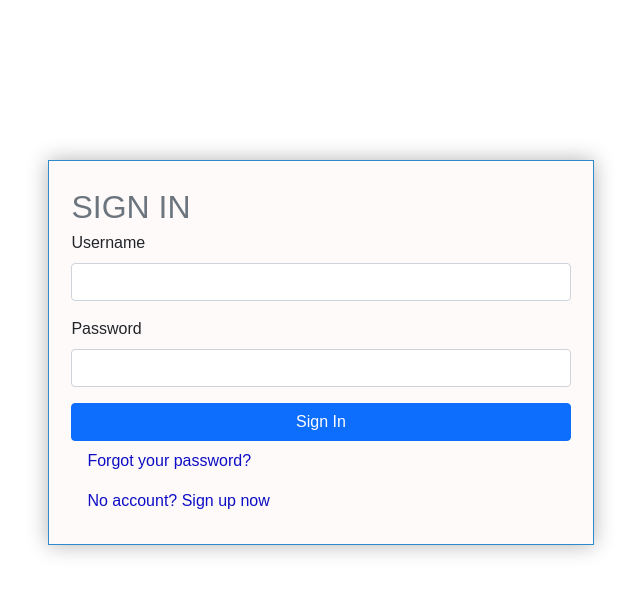
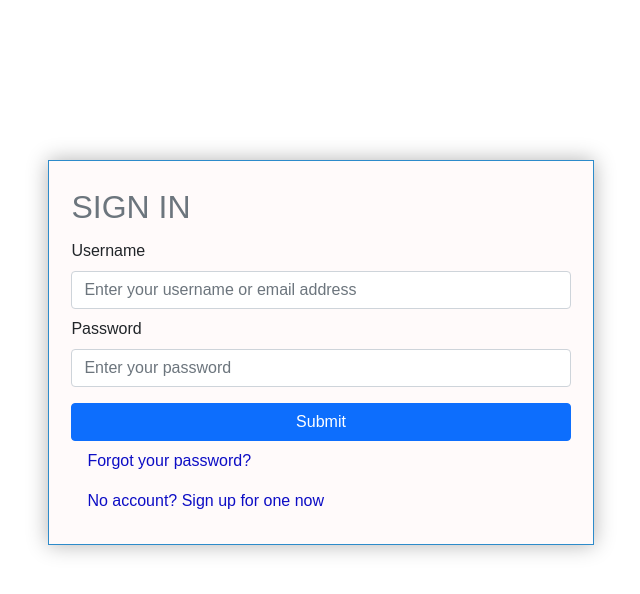
Before and after one commit to phongltv/app-react, a React (Create React App) app: page /signIn in a window 1280 px wide. Shown: the top 594 px of the page, without its empty margins (319-959 px from the left). Built offline with nearby package versions, Linux system fonts and the light colour scheme.

Commit message:
Revert "Merge pull request #12 from phongltv/tung"
This reverts commit 7a122a323e583edfe79718324c6a124de37cbc90, reversing
changes made to c470859b4abb9890753d75140b2726c0f57a0314.

```diff
--- a/package.json
+++ b/package.json
@@ -3,7 +3,6 @@
   "version": "0.1.0",
   "private": true,
   "dependencies": {
-    "@hookform/resolvers": "^2.9.1",
     "@testing-library/jest-dom": "^5.16.4",
     "@testing-library/react": "^13.3.0",
     "@testing-library/user-event": "^13.5.0",
@@ -13,20 +12,17 @@
     "@types/react-dom": "^18.0.5",
     "antd": "^4.20.7",
     "bootstrap": "^5.1.3",
-    "formik": "^2.2.9",
     "i18next": "^21.8.9",
     "i18next-browser-languagedetector": "^6.1.4",
     "react": "^18.1.0",
     "react-bootstrap": "^2.4.0",
     "react-dom": "^18.1.0",
-    "react-hook-form": "^7.32.0",
     "react-i18next": "^11.17.0",
     "react-router-dom": "^6.3.0",
     "react-scripts": "5.0.1",
     "sass": "^1.52.3",
     "typescript": "^4.7.3",
-    "web-vitals": "^2.1.4",
-    "yup": "^0.32.11"
+    "web-vitals": "^2.1.4"
   },
   "scripts": {
     "start": "react-scripts start",
--- a/src/Pages/Login/Login.scss
+++ b/src/Pages/Login/Login.scss
@@ -1,9 +1,6 @@
 .header{
     font-size:2rem;
     width:100%;
-}
-button{
-    width:100%
 }
 .forgot-password-link,.sign-up-link{
     color:rgb(13, 13, 197);
--- a/src/Pages/Login/Login.tsx
+++ b/src/Pages/Login/Login.tsx
@@ -1,142 +1,67 @@
 import { Button, Col, Container, Row, Form, ModalHeader, Nav, NavLink, InputGroup } from 'react-bootstrap';
-import { CSSProperties, isValidElement, useState } from 'react';
+import { CSSProperties, useState } from 'react';
 
 import './Login.scss'
-import { Value } from 'sass';
-import { Field, Formik, FormikErrors, FormikHelpers, FormikProps, FormikValues, withFormik } from 'formik';
-import * as Yup from 'yup';
-import { yupResolver } from '@hookform/resolvers/yup';
-import { useForm } from 'react-hook-form';
-import { convertTypeAcquisitionFromJson } from 'typescript';
+
 
 export default function Login() {
-  const signIn=Yup.object().shape({
-    username: Yup.string()
-    .required('Username is required')
-    .min(4, 'Username 4 characters minimum')
-    .max(15, 'Username must not exceed 15 characters'),
-    password: Yup.string()
-      .required('Password is required')
-      .min(6, 'Password 6 characters minimum')
-      .max(25, 'Password must not exceed 25 characters'),
-  })
-  const User={
-  username:'',
-  password:''}
+  const [validated, setValidated] = useState(false);
 
-  const validationSchema=signIn
-  const {
-    register,
-    handleSubmit,
-    reset,
-    getValues,
-    formState: { errors }
-  } = useForm({
-    resolver: yupResolver(validationSchema),
-    defaultValues:{
-      username:User.username,
-      password:User.password
-    }
-  });
-  const onSubmit=(data:any)=>{
-    console.log(data);
-    setResult(true)
-  }
-  const onError = (errors:any) => {
-      if(errors.password&&errors.username){
-        alert('Invalid username and password')
-        setShowError(true)
-      }
-      else if(errors.password){
-        alert('Invalid password')
-        setShowError(true)
-      }
-      else if(errors.username){
-        alert('Invalid username')
-        setShowError(true)
-      }
-    ;
-  }
-  const[formError,setFormError]=useState(false)
-  const [result, setResult] = useState(false)
-  const [validated, setValidated] = useState(false);
-  const [username, setUsername] = useState('')
-  const [password, setPassword] = useState('')
-  const [showError, setShowError] = useState(false)
-  const [formData, setFormData] = useState({ username: '', password: '' })
   const login = (event: any) => {
     const form = event.currentTarget;
     if (form.checkValidity() === false) {
       event.preventDefault();
       event.stopPropagation();
-      setShowError(true)
-    }
-    else
-      setResult(true)
-      setValidated(true);
-      console.log(formData)
-  };
-  function handleChange(event: any) {
-    const key = event.target.name
-    const value = event.target.value
-    setFormData({ ...formData, [key]: value })
+      console.log('FORM ERROR')
     }
 
-  const LoginSuccess = () => (
-    <div className="text-success display-6">
-      Success! Welcome {getValues('username')}
-    </div>
-  )
-  const ShowError = () => (
-    <div className="text-danger" style={{ 'textAlign': 'center', 'fontSize': '19px' }}>
-      Login failed!
-    </div>
-  )
+    setValidated(true);
+  };
+
 
   return (
     <Container>
       <Row>
         <Col className='col-sm-12 col-md-6' style={{ "margin": "auto" }}>
-        {result? <LoginSuccess />: <div className="register-form">
-      <Form className="login-form" onSubmit={handleSubmit(onSubmit, onError)}>
+          <Form className="login-form" noValidate validated={validated} onSubmit={login} >
             <Form.Text className='header'>SIGN IN </Form.Text>
-        <Form.Group className="form-group">
+            <Form.Group controlId="formUsername" className='mt-2'>
               <Form.Label>Username</Form.Label>
-          <Form.Control
+              <Form.Control required
                 type="text"
-            {...register('username')}
-            className={`form-control ${errors.username ? 'is-invalid' : ''}`}
+                placeholder="Enter your username or email address"
+                maxLength={20}
+                minLength={4}
               />
-          <Form.Control.Feedback className="invalid-feedback">{errors.username?.message}</Form.Control.Feedback>
+              <Form.Control.Feedback type="invalid">
+                Username 4 characters minimum
+              </Form.Control.Feedback>
             </Form.Group>
-        <Form.Group className="form-group mt-3">
+
+
+            <Form.Group controlId="formPassword" className='mt-2'>
               <Form.Label>Password</Form.Label>
               <Form.Control
+                required
+                minLength={6}
+                maxLength={50}
                 type="password"
-            {...register('password')}
-            className={`form-control ${errors.password ? 'is-invalid' : ''}`}
+                placeholder="Enter your password"
               />
-          <Form.Control.Feedback className="invalid-feedback">{errors.password?.message}</Form.Control.Feedback>
+              <Form.Control.Feedback type="invalid">
+                Password 6 characters minimum
+              </Form.Control.Feedback>
             </Form.Group>
-        <Form.Group className="form-group mt-3" >
-          <Button type="submit" className="btn btn-primary">
-            Sign In
+            <Button className='mt-3 sign-in-button' variant="primary" type="submit">
+              Submit
             </Button>
-        </Form.Group>
-        <Form.Group>
+
             <NavLink><Form.Text className="forgot-password-link">Forgot your password?</Form.Text></NavLink>
-              <Nav.Link href="/signUp"><Form.Text className="sign-up-link">No account? Sign up now</Form.Text></Nav.Link>
-              <Form.Text>{showError ? <ShowError /> : null}</Form.Text>
-        </Form.Group>
-
+            <NavLink><Form.Text className="sign-up-link">No account? Sign up for one now</Form.Text></NavLink>
           </Form>
-    </div>
-
-    }
         </Col>
       </Row>
     </Container>
-
   );
 
 }
```
Also changed, not shown: 1 other file (tests, documents, lock files or other folders). Lines whose indentation alone changed are shown as unchanged.
